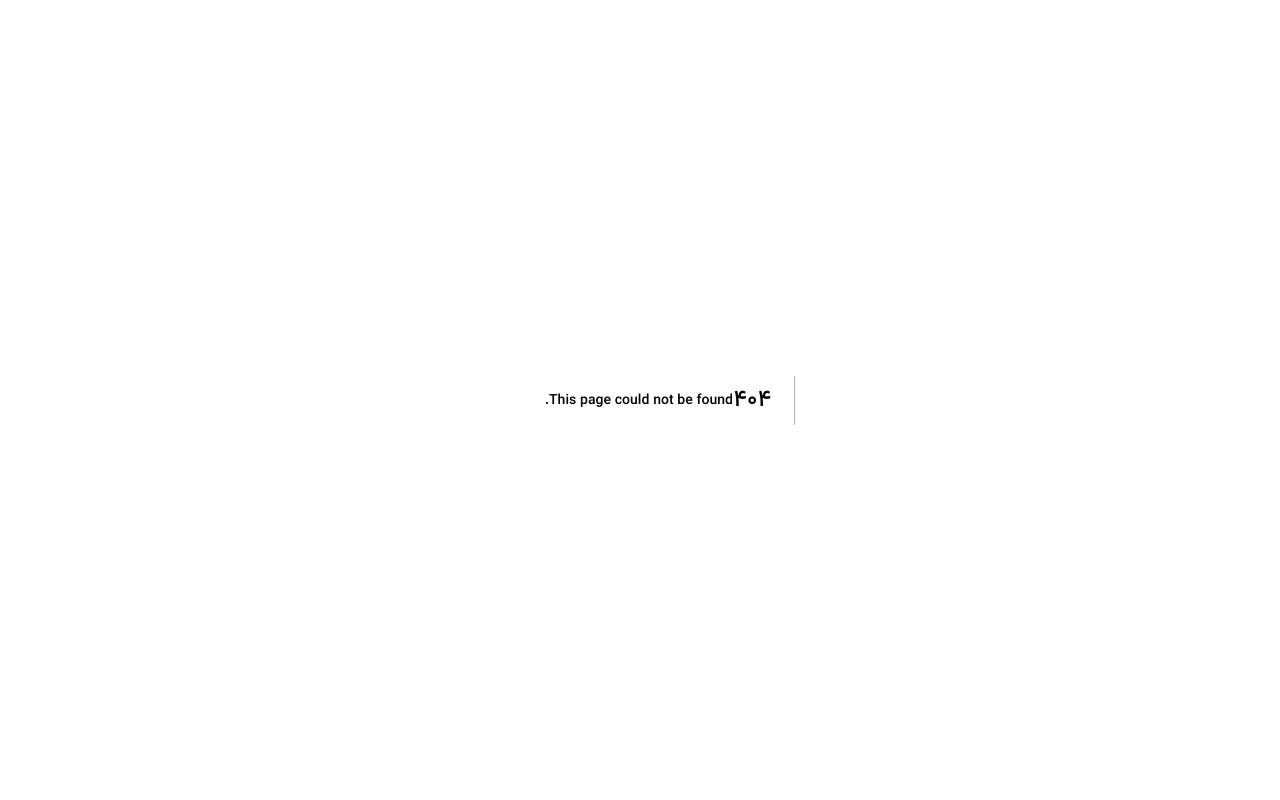
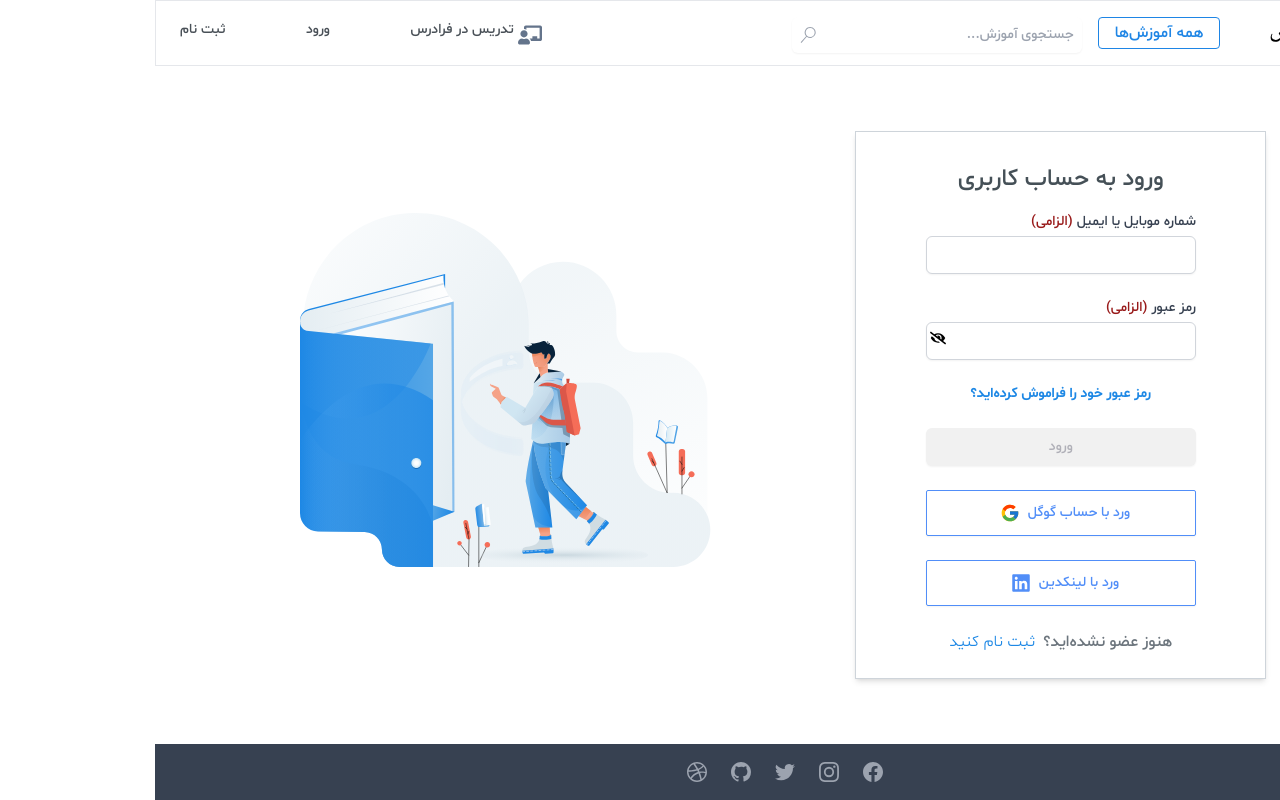
Before and after one commit to alidaei88/faradars, a Next.js app: page /login in a window 1280 px wide. Before the commit this address had no page. Built offline with nearby package versions, Linux system fonts and the light colour scheme.

Commit message:
add login page ui

```diff
--- /dev/null
+++ b/pages/login/index.tsx
@@ -0,0 +1,10 @@
+import { NextPage } from "next"
+import Login from "../../src/components/login/login"
+
+const LoginPage: NextPage = () => {
+  return (
+    <Login />
+  )
+}
+
+export default LoginPage
--- /dev/null
+++ b/pages/register/index.tsx
@@ -0,0 +1,10 @@
+import { NextPage } from 'next'
+import React from 'react'
+
+const RegisterPage: NextPage = () => {
+  return (
+    <div className='container bg-slate-300 flex justify-center items-center mx-auto'>Register page</div>
+  )
+}
+
+export default RegisterPage
--- a/src/components/common/main-menu.tsx
+++ b/src/components/common/main-menu.tsx
@@ -4,8 +4,9 @@ import { FC, InputHTMLAttributes, MutableRefObject, useRef } from "react";
 import { VscSearch } from 'react-icons/vsc';
 import { FaChalkboardTeacher } from 'react-icons/fa'
 import { useRouter } from "next/router";
+import Link from "next/link";
 
-const MainMenu = () => {
+const MainMenu:FC = () => {
 
   const searchRef: any = useRef<HTMLInputElement | null>()
   const router = useRouter()
@@ -51,7 +52,11 @@ const MainMenu = () => {
 
         <div className="flex justify-between align-middle w-2/6">
           <p className="flex align-middle cursor-pointer text-[14px] text-[#495057]"> <span className="text-2xl mt-1 text-slate-500 ml-1" ><FaChalkboardTeacher /></span>تدریس در فرادرس</p>
-          <p className="cursor-pointer text-[#495057] text-[14px]">ورود</p>
+          <Link href={"/login"}>
+            <a>
+               <p className="cursor-pointer text-[#495057] text-[14px]">ورود</p>
+            </a>
+          </Link>
           <p className="cursor-pointer text-[#495057] text-[14px]">ثبت نام</p>
         </div>
       </div>
--- /dev/null
+++ b/src/components/login/login.tsx
@@ -0,0 +1,107 @@
+import Image from 'next/image';
+import { FC } from 'react';
+import Footer from '../layout/footer';
+import Header from '../layout/header'
+import { FcGoogle } from "react-icons/fc"
+import { FaLinkedin, FaEyeSlash } from "react-icons/fa"
+import Link from 'next/link';
+
+const Login: FC = () => {
+  return (
+    <div className='flex flex-col h-screen'>
+      <Header />
+      <section className='container w-full p-6 mx-auto flex flex-row justify-evenly items-center my-8 flex-grow'>
+        <div className='container lg:w-1/3 md:full sm:w-full xsm:w-full  mx-6 p-6 border border-[#ced4da] shadow-md'>
+          <h1 className='text-[#455057] text-center text-2xl mt-2 mb-4 '>ورود به حساب کاربری</h1>
+          <form className=" w-fuul flex flex-col justify-between items-center space-y-6 " action="#" method="POST">
+            <div className='w-3/4'>
+              <label htmlFor="email" className="block text-sm font-medium text-gray-700">
+                شماره موبایل یا ایمیل<span className='text-red-800 mr-1'>(الزامی)</span>
+              </label>
+              <div className="mt-1">
+                <input
+                  id="email"
+                  name="email"
+                  type="email"
+                  autoComplete="email"
+                  required
+                  className="appearance-none block w-full px-3 py-2 border border-gray-300 rounded-md shadow-sm placeholder-gray-400 focus:outline-none focus:ring-indigo-500 focus:border-indigo-500 sm:text-sm"
+                />
+              </div>
+            </div>
+
+            <div className='w-3/4'>
+              <label htmlFor="password" className="block text-sm font-medium text-gray-700">
+                رمز عبور<span className='text-red-800 mr-1'>(الزامی)</span>
+              </label>
+              <div className="mt-1 relative">
+                <input
+                  id="password"
+                  name="password"
+                  type="password"
+                  autoComplete="current-password"
+                  required
+                  className="appearance-none block w-full px-3 py-2 border border-gray-300 rounded-md shadow-sm placeholder-gray-400 focus:outline-none focus:ring-indigo-500 focus:border-indigo-500 sm:text-sm"
+                />
+                <FaEyeSlash className='absolute left-1 top-2 cursor-pointer' />
+              </div>
+            </div>
+
+            <div className="flex items-center justify-between">
+
+              <div className="text-sm ">
+                <a href="#" className="font-semibold text-[#1e88E5] hover:text-indigo-500">
+                  رمز عبور خود را فراموش کرده‌اید؟
+                </a>
+              </div>
+            </div>
+
+            <div className='w-3/4'>
+              <button
+                type="submit"
+                className="w-full text-[#b0b0b8] bg-[#f1f1f1] flex justify-center py-2 px-4 border border-transparent rounded-md shadow-sm text-sm font-medium"
+              >
+                ورود
+              </button>
+            </div>
+            <button
+              type="button"
+              className=" w-3/4 inline-flex justify-center bg-transparent items-center px-2 py-3 border border-[#518ef8] shadow-sm text-sm font-normal rounded-sm text-[#518ef8] bg-indigo-600  focus:outline-none focus:ring-2 focus:ring-offset-2 focus:ring-indigo-500"
+            >
+              ورد با حساب گوگل
+              <FcGoogle className="mx-2 h-5 w-5 " aria-hidden="true" />
+            </button>
+            <button
+              type="button"
+              className="w-3/4 inline-flex justify-center bg-transparent items-center px-2 py-3 border border-[#518ef8] shadow-sm text-sm font-normal rounded-sm text-[#518ef8] bg-indigo-600 focus:outline-none focus:ring-2 focus:ring-offset-2 focus:ring-indigo-500"
+            >
+              ورد با لینکدین
+              <FaLinkedin className="mx-2 h-5 w-5" aria-hidden="true" />
+            </button>
+            <p className='text-[#6c757d]'>
+              هنوز عضو نشده‌اید؟
+              <span>
+                <Link href={`/register`} >
+                  <a className='cursor-pointer text-[#1e88e5] font-light mr-2'>ثبت نام کنید </a>
+                </Link>
+              </span>
+            </p>
+          </form>
+        </div>
+        <div className='container w-1/3 md:block sm:hidden xsm:hidden xxsm:hidden '>
+          <Image
+            width={402}
+            height={375}
+            src='/images/login/login-main.svg'
+            alt='login Image'
+            layout='responsive'
+          />
+        </div>
+
+      </section>
+      <Footer />
+    </div>
+  )
+}
+
+export default Login
```
Also changed, not shown: public/images/login/login-main.svg (added).
